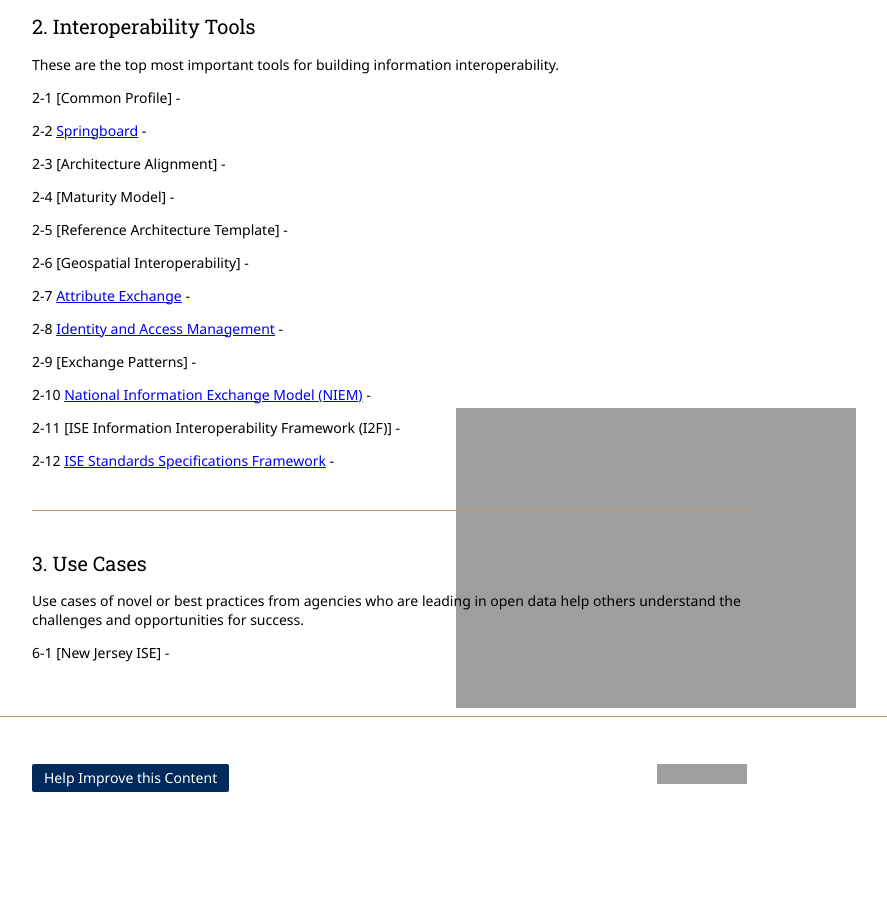
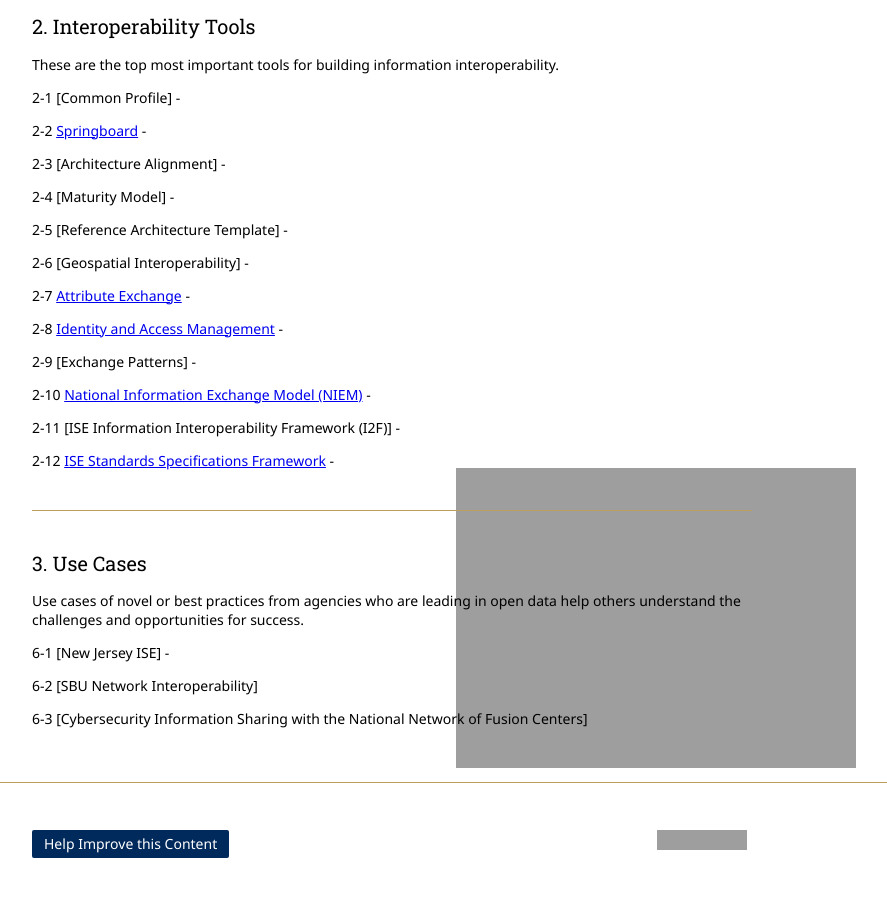
Before and after one commit to Project-Interoperability/project-interoperability.github.io, a Jekyll site: the page built from index.md, in a window 1280 px wide and 900 px high, scrolled down 725 px. Shown: the top 897 px of the window, without its empty margins (248-1135 px from the left). Built offline with Jekyll 4.4.1, drawn with Linux system fonts in a browser that asks for light colours; nearby versions of some CDN libraries; before the commit the page ends 1559 px from its top, so only the background shows below that; grey boxes are pictures that could not be loaded.

Commit message:
Update index.md
I wanted to show adding some additional use cases. My html skills are rusty, how do I add hyperlinks? Any suggestion as to where these labels should link?

```diff
--- a/index.md
+++ b/index.md
@@ -58,3 +58,7 @@
 Use cases of novel or best practices from agencies who are leading in open data help others understand the challenges and opportunities for success.
 
 6-1 [New Jersey ISE] -
+
+6-2 [SBU Network Interoperability]
+
+6-3 [Cybersecurity Information Sharing with the National Network of Fusion Centers]
```
